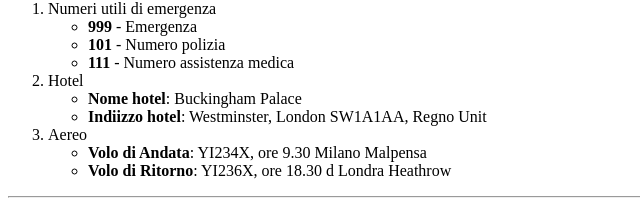
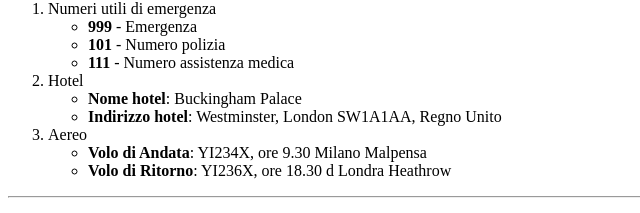
Before and after one commit to Neo-Machina/html-london-trip, a plain HTML site: page index.html in a window 1280 px wide. Shown: the part 1096-1309 px from the top of the page, 0-640 px from the left. Drawn offline with Linux system fonts and the light colour scheme.

Commit message:
Correzione parole

```diff
--- a/index.html
+++ b/index.html
@@ -98,7 +98,7 @@
                     <li>Hotel
                         <ul>
                             <li><strong>Nome hotel</strong>: Buckingham Palace</li>
-                            <li><strong>Indiizzo hotel</strong>: Westminster, London SW1A1AA, Regno Unit</li>
+                            <li><strong>Indirizzo hotel</strong>: Westminster, London SW1A1AA, Regno Unito</li>
                         </ul>
                     </li>
                     <li>Aereo
```
